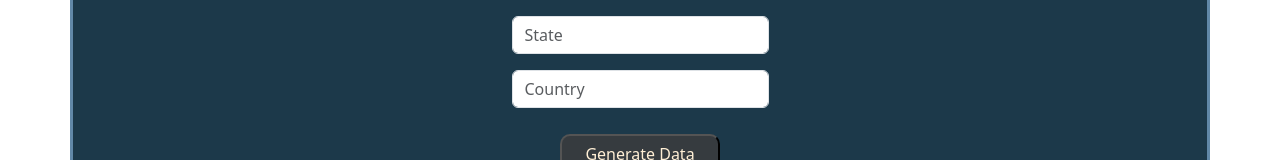
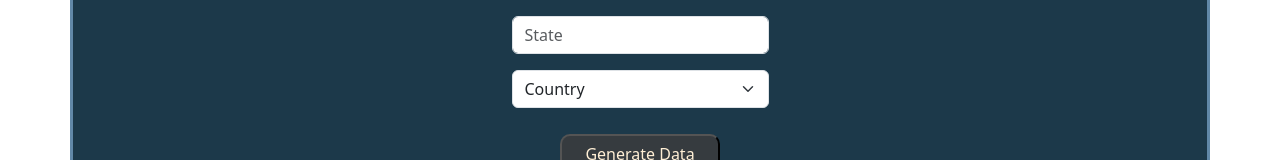
Before and after one commit to bcermak/air-quality-check, a React (Create React App) app in the folder air-app/: page / in a window 1280 px wide. Shown: the part 307-467 px from the top of the page. Built offline with nearby package versions, Linux system fonts and the light colour scheme; no server answers.

Commit message:
refresher commit

```diff
--- a/air-app/src/components/MainForm.js
+++ b/air-app/src/components/MainForm.js
@@ -16,7 +16,9 @@ function MainForm() {
   const [resultCountry, setResultCountry] = useState("");
   const [temp, setTemp] = useState("");
   const [aqi, setAqi] = useState("");
-  const [hum, setHum] = useState("")
+  const [hum, setHum] = useState("");
+
+  const [selectedItem, setSelectedItem] = useState("")
 
   const fetchData = () => {
       Axios.get(`http://api.airvisual.com/v2/city?city=${city}&state=${state}&country=${country}&key=621185cb-506f-4175-b71d-3a54e5e6b691`)
@@ -52,7 +54,13 @@ function MainForm() {
           <Form.Control type="text" placeholder="State" onChange={(event) => {setState(event.target.value)}} />
           </Form.Group>
           <Form.Group className="mb-3">
-          <Form.Control type="text" placeholder="Country" onChange={(event) => {setCountry(event.target.value)}} />
+          {/* <Form.Control type="text" placeholder="Country" onChange={(event) => {setCountry(event.target.value)}} /> */}
+            <Form.Select placeholder="Country" value={selectedItem} onChange={(event) => {setSelectedItem(setCountry(event.target.value))}}>
+            <option> Country</option>
+            <option value="usa">USA</option>
+            <option value="united kingdom">United Kingdom</option>
+            <option value="canada">Canada</option>
+            </Form.Select>
           </Form.Group>
       </Form>
       <button className="generateBtn" onClick={fetchData}>
--- a/air-app/src/css/MainForm.css
+++ b/air-app/src/css/MainForm.css
@@ -32,6 +32,7 @@
     border-color: #6188A8;
     border-radius: 20px;
     text-align: center;
+    color: white;
 }
 
 .displayDiv {
```
